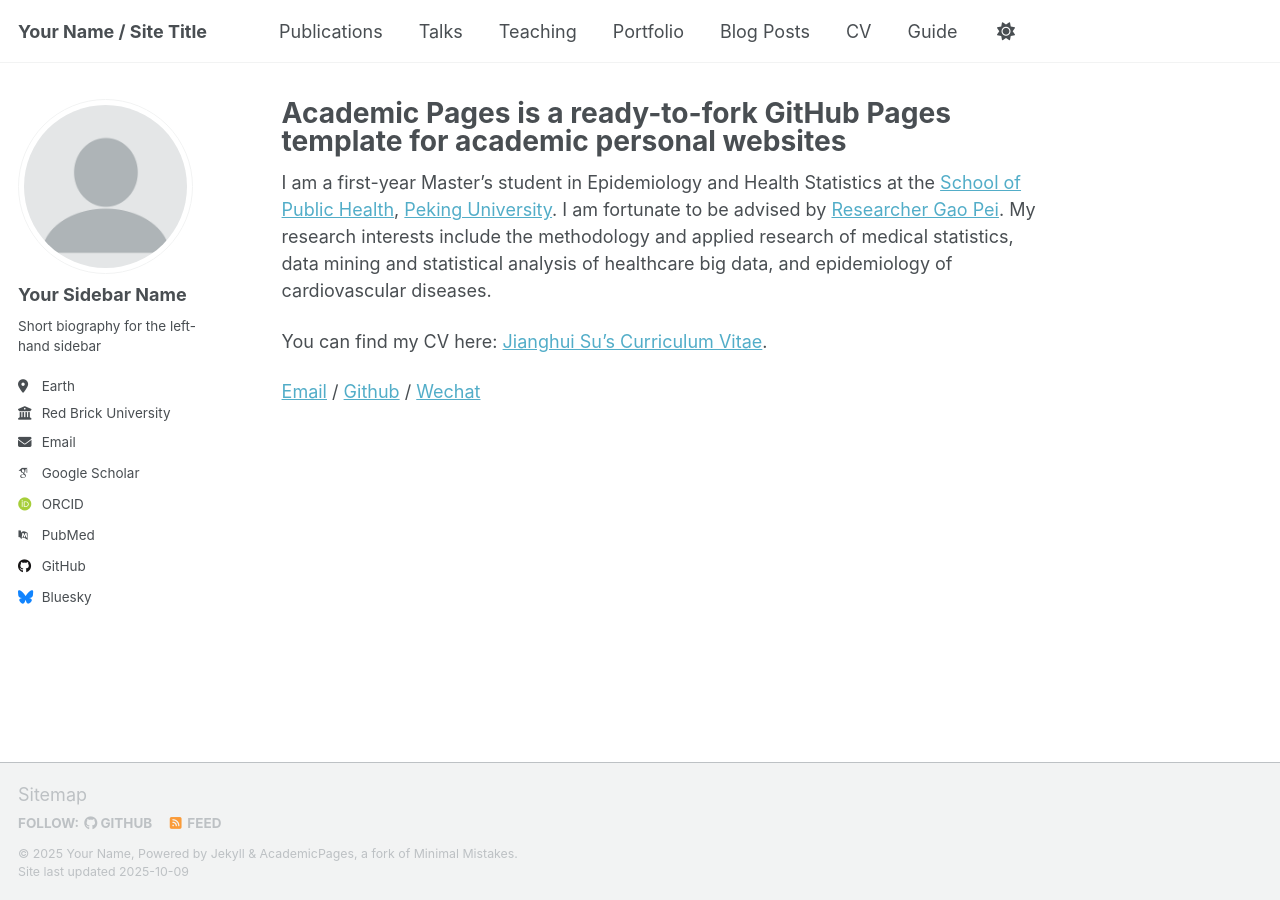
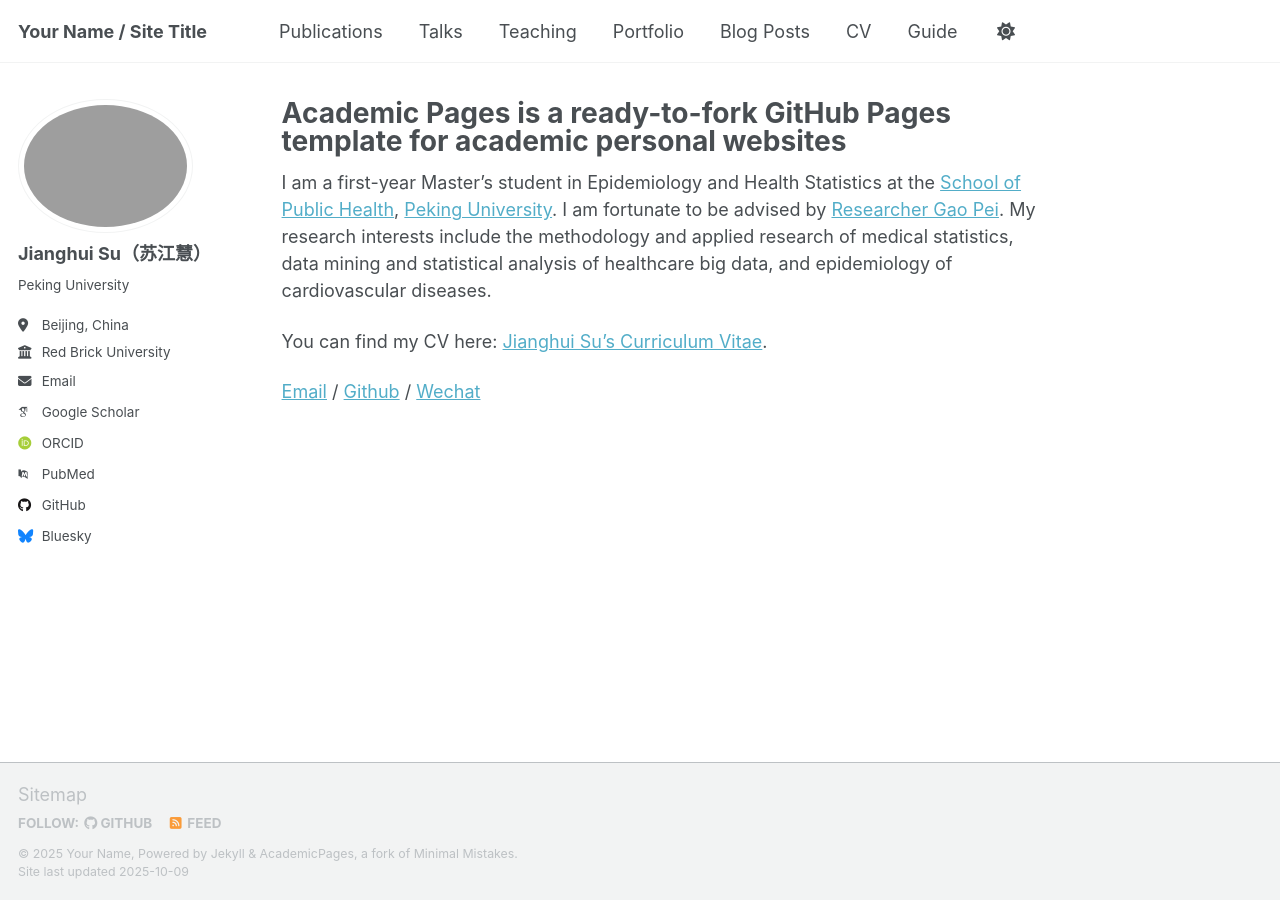
Before and after one commit to JianghuiSu/JianghuiSu.github.io, a Jekyll site: the page built from _pages/about.md, in a window 1280 px wide. Built offline with Jekyll 4.4.1, drawn with Linux system fonts in a browser that asks for light colours; some web fonts are replaced; a script that is not in the unit is left out.

Commit message:
Update _config.yml

```diff
--- a/_config.yml
+++ b/_config.yml
@@ -13,24 +13,24 @@ title                    : "Your Name / Site Title"
 title_separator          : "-"
 name                     : &name "Your Name"
 description              : &description "Your Name's academic portfolio"   # Update this with a general description of your site, this is the default if not overridden by a page
-url                      : https://academicpages.github.io # The base hostname & protocol for your site e.g. "https://[your GitHub username].github.io",
+url                      : https://jianghuisu.github.io # The base hostname & protocol for your site e.g. "https://[your GitHub username].github.io",
                                                            # or if you already have some other page hosted on Github then use "https://[your GitHub username].github.io/[Your Repo Name]"
 baseurl                  : "" # the subpath of your site, e.g. "/blog"
-repository               : "academicpages/academicpages.github.io"
+repository               : "JianghuiSu/JianghuiSu.github.io"
 
 # Site Author - The following control what appear as part of the author content on the side bar.
 #               If a field is blank the icon and link will not appear, otherwise it will be shown.
 #               Additional customization can be done by editing /_includes/author-profile.html
 author:
   # Biographic information
-  avatar           : "profile.png"
-  name             : "Your Sidebar Name"
+  avatar           : "../images/sujianghui.png"
+  name             : "Jianghui Su（苏江慧）"
   pronouns         : # example: "she/her"
-  bio              : "Short biography for the left-hand sidebar"
-  location         : "Earth"
+  bio              : "Peking University"
+  location         : "Beijing, China"
   employer         : "Red Brick University"
   uri              : # URL
-  email            : "none@example.org"
+  email            : "sujianghui@bjmu.edu.cn"
 
   # Academic websites
   academia         : # URL
@@ -48,7 +48,7 @@ author:
   bitbucket        : # Username - Update with your username on the site
   codepen          : # Username
   dribbble         : # Username
-  github           : "academicpages"
+  github           : "https://github.com/JianghuiSu"
   kaggle           : # Username
   stackoverflow    : # User number or user number and name (i.e., use "1" or "1/jeff-atwood")
 
```
